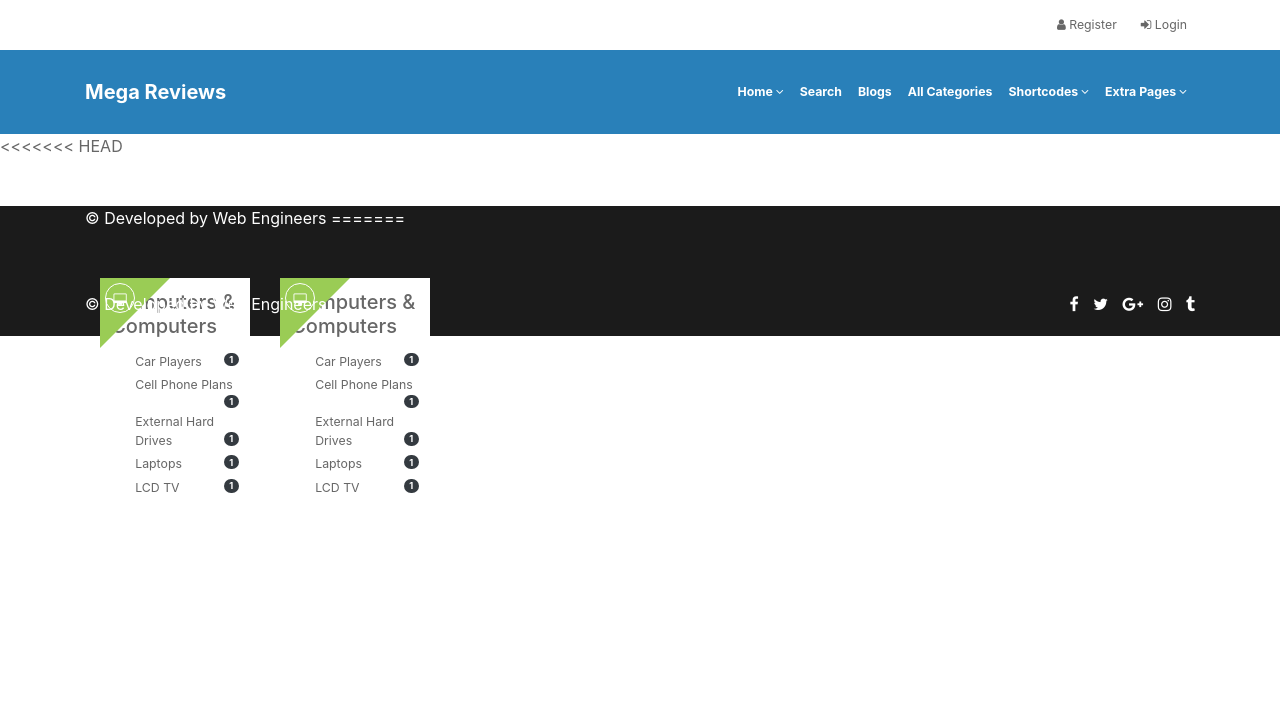
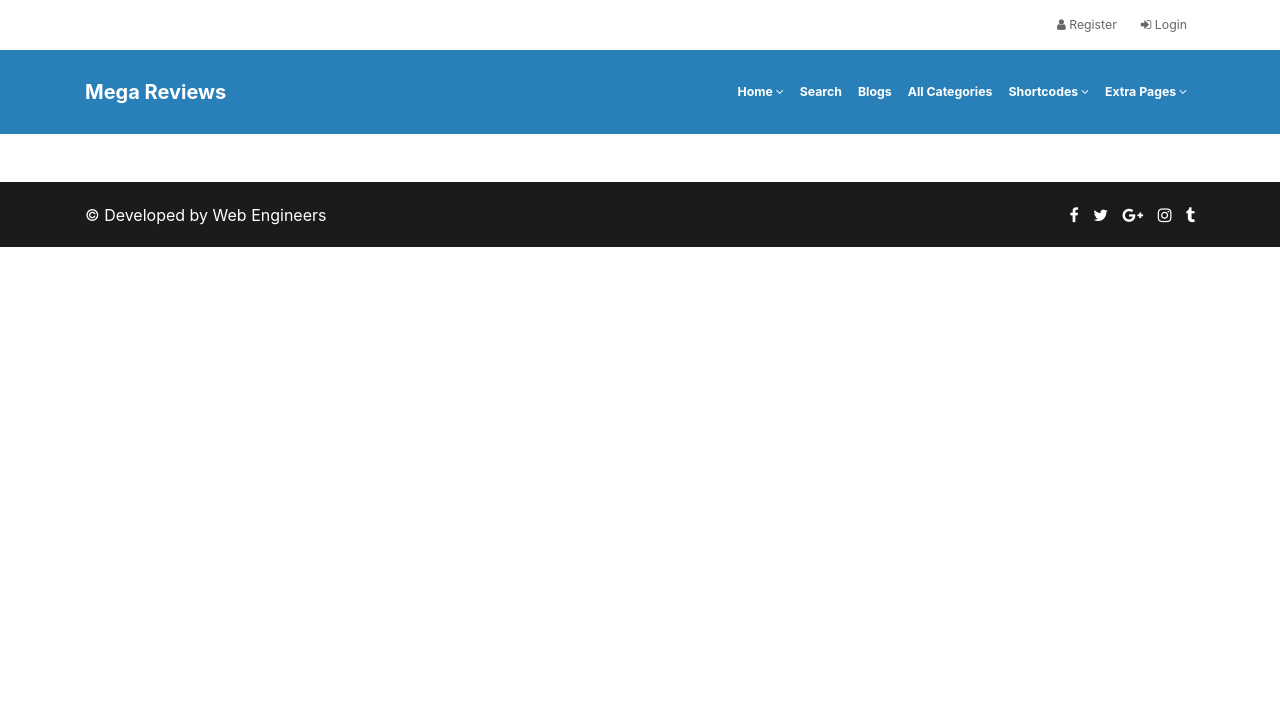
Before and after one commit to skgrehli/reviews, a Django app: page /blog/categories in a window 1280 px wide. Shown: the top 726 px of the page. Run offline with Django 3.2, Linux system fonts and the light colour scheme; data that the repository does not hold is empty; parts of the project's set-up code (start-up, migrations or seed data) failed here and were passed over; some libraries are stand-ins or nearby versions.

Commit message:
conflicts resolved

```diff
--- a/src/templates/base.html
+++ b/src/templates/base.html
@@ -109,68 +109,13 @@
         </div>
     </div> {% endcomment %}
 
-<<<<<<< HEAD
+
 
 
     {% block content %}
     {% endblock content %}
 
-    <footer class="footer">
-        <div class="container h-100">
 
-            <div class="row align-items-center h-100">
-                <div class="col-sm-6">
-                    &copy; Developed by Web Engineers
-=======
-    <div class="container mt-5">
-        {% comment %} Categories cards {% endcomment %}
-        <div class="row category-list">
-            <div class="col-md-4">
-                <div class="card category-card">
-                    <div class="card-body">
-                        <a href="#" title="Computers &amp; Computers" class="leading-category">
-                            <div class="category-card__triangle"></div>
-                            <i class="fa fa-desktop category-card__icon"></i>
-                            <h5 class="card-title category-card__title">Computers &amp; Computers</h5>
-                            <ul class="list-group list-group-flush">
-                                <li class="list-group-item category-card__item">Car Players <span class="badge badge-pill badge-dark category-card__pill">1</span></li>
-                                <li class="list-group-item category-card__item">Cell Phone Plans <span class="badge badge-pill badge-dark category-card__pill">1</span></li>
-                                <li class="list-group-item category-card__item">External Hard Drives <span class="badge badge-pill badge-dark category-card__pill">1</span></li>
-                                <li class="list-group-item category-card__item">Laptops <span class="badge badge-pill badge-dark category-card__pill">1</span></li>
-                                <li class="list-group-item category-card__item">LCD TV <span class="badge badge-pill badge-dark category-card__pill">1</span></li>
-                            </ul>
-                        </a>
-                    </div>
-                </div>
-            </div>
-            <div class="col-md-4">
-                <div class="card category-card">
-                    <div class="card-body">
-                        <a href="#" title="Computers &amp; Computers" class="leading-category">
-                            <div class="category-card__triangle"></div>
-                            <i class="fa fa-desktop category-card__icon"></i>
-                            <h5 class="card-title category-card__title">Computers &amp; Computers</h5>
-                            <ul class="list-group list-group-flush">
-                                <li class="list-group-item category-card__item">Car Players <span class="badge badge-pill badge-dark category-card__pill">1</span></li>
-                                <li class="list-group-item category-card__item">Cell Phone Plans <span class="badge badge-pill badge-dark category-card__pill">1</span></li>
-                                <li class="list-group-item category-card__item">External Hard Drives <span class="badge badge-pill badge-dark category-card__pill">1</span></li>
-                                <li class="list-group-item category-card__item">Laptops <span class="badge badge-pill badge-dark category-card__pill">1</span></li>
-                                <li class="list-group-item category-card__item">LCD TV <span class="badge badge-pill badge-dark category-card__pill">1</span></li>
-                            </ul>
-                        </a>
-                    </div>
->>>>>>> 28fc1d932feacc2f52147a33a7923a3bb0085822
-                </div>
-                <div class="col-sm-6 text-right footer__social-media-icons">
-                    <a href="#"><i class="fa fa-facebook" aria-hidden="true"></i></a>
-                    <a href="#"><i class="fa fa-twitter" aria-hidden="true"></i></a>
-                    <a href="#"><i class="fa fa-google-plus" aria-hidden="true"></i></a>
-                    <a href="#"><i class="fa fa-instagram" aria-hidden="true"></i></a>
-                    <a href="#"><i class="fa fa-tumblr" aria-hidden="true"></i></a>
-                </div>
-            </div>
-        </div>
-    </footer>
 
     <footer class="footer">
         <div class="container h-100">
```
Also changed, not shown: src/templates/home.html (+0 -21 lines).
